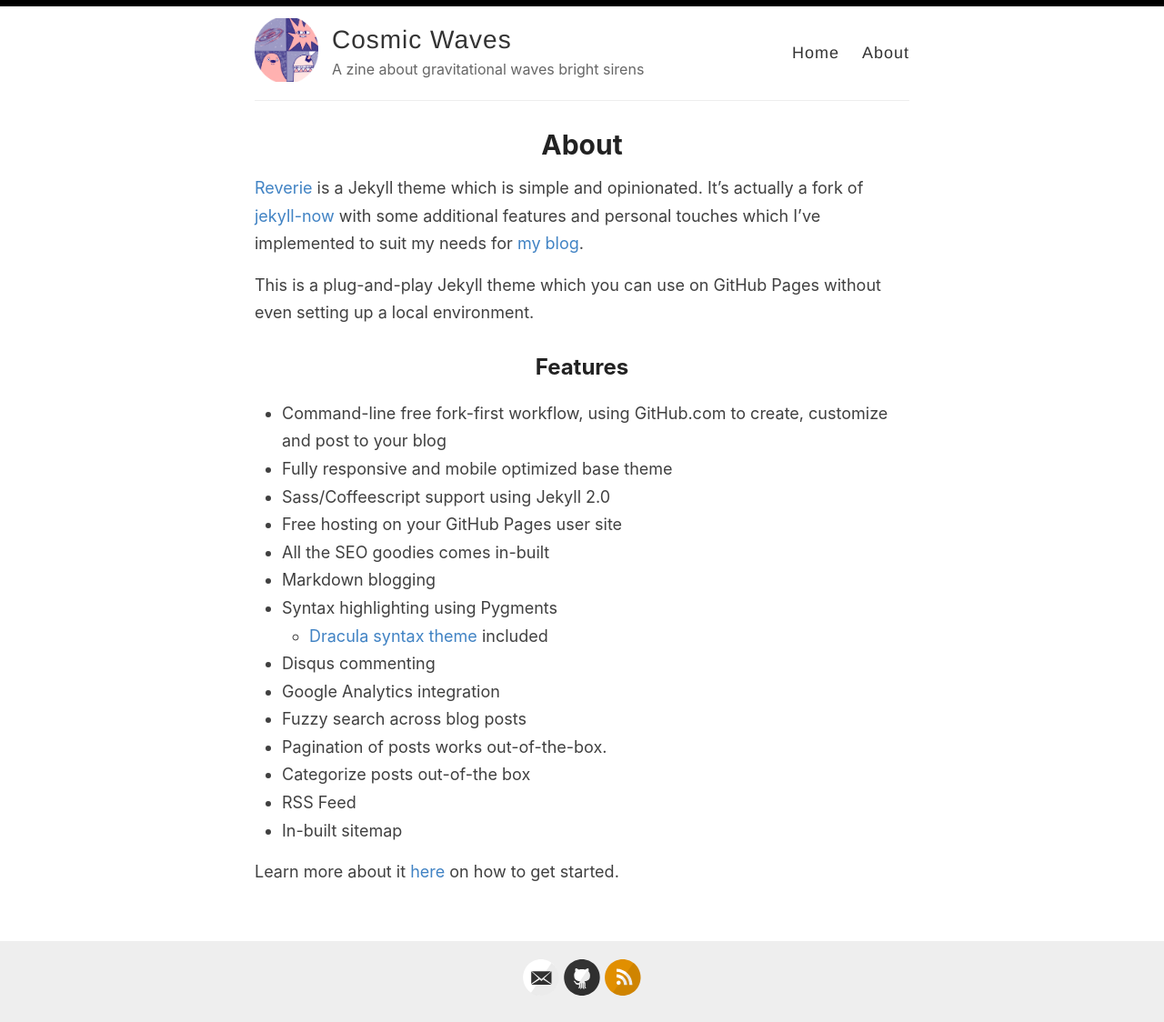
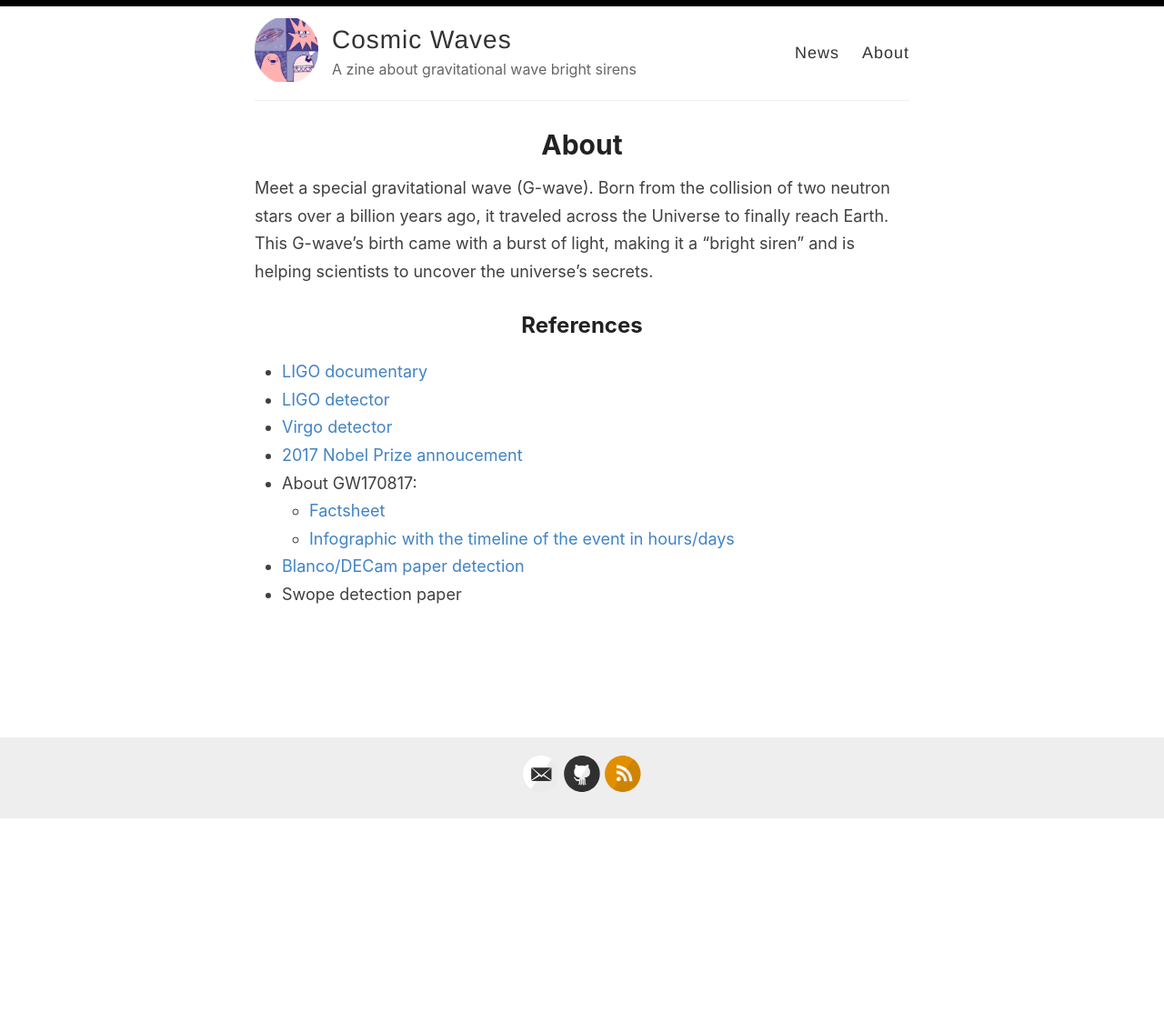
Before and after one commit to MariaElidaiana/cosmic-waves, a Jekyll site: the page built from _pages/about.md, in a window 1280 px wide. Shown: the whole page at 91% size. Built offline with Jekyll 4.4.1, drawn with Linux system fonts in a browser that asks for light colours; after the commit the page ends 901 px from its top, so only the background shows below that.

Commit message:
update pages

```diff
--- a/_config.yml
+++ b/_config.yml
@@ -9,7 +9,7 @@ name: Cosmic Waves
 author: Maria Pereira
 
 # Short bio or description (displayed in the header)
-description: A zine about gravitational waves bright sirens
+description: A zine about gravitational wave bright sirens
 
 # URL of your avatar or profile pic (you could use your GitHub profile pic)
 avatar: /images/cosmicwaves.png
--- a/_layouts/default.html
+++ b/_layouts/default.html
@@ -28,7 +28,7 @@
             </div>
 
             <nav>
-              <a href="{{ site.baseurl }}/">Home</a>
+              <a href="{{ site.baseurl }}/">News</a>
               <!-- <a href="{{ site.baseurl }}/getting-started">Getting Started</a> -->
               <!-- <a href="{{ site.baseurl }}/search">Search</a> -->
               <a href="{{ site.baseurl }}/about">About</a>
--- a/_pages/about.md
+++ b/_pages/about.md
@@ -4,26 +4,17 @@ title: About
 permalink: /about/
 ---
 
-[Reverie](https://github.com/amitmerchant1990/reverie) is a Jekyll theme which is simple and opinionated. It's actually a fork of [jekyll-now](https://github.com/barryclark/jekyll-now) with some additional features and personal touches which I've implemented to suit my needs for [my blog](https://www.amitmerchant.com).
+Meet a special gravitational wave (G-wave). Born from the collision of two neutron stars over a billion years ago, it traveled across the Universe to finally reach Earth. This G-wave's birth came with a burst of light, making it a "bright siren" and is helping scientists to uncover the universe's secrets.
 
-This is a plug-and-play Jekyll theme which you can use on GitHub Pages without even setting up a local environment.
 
-## Features
+## References
 
-- Command-line free fork-first workflow, using GitHub.com to create, customize and post to your blog
-- Fully responsive and mobile optimized base theme
-- Sass/Coffeescript support using Jekyll 2.0
-- Free hosting on your GitHub Pages user site
-- All the SEO goodies comes in-built
-- Markdown blogging
-- Syntax highlighting using Pygments
-    - [Dracula syntax theme](https://draculatheme.com/) included
-- Disqus commenting
-- Google Analytics integration
-- Fuzzy search across blog posts
-- Pagination of posts works out-of-the-box.
-- Categorize posts out-of-the box
-- RSS Feed
-- In-built sitemap
-
-Learn more about it [here](https://github.com/amitmerchant1990/reverie) on how to get started.
+- [LIGO documentary](https://www.ligo.caltech.edu/video/ligo-documentary)
+- [LIGO detector](https://www.ligo.caltech.edu/page/what-is-ligo)
+- [Virgo detector](https://www.virgo-gw.eu/science/detector/)
+- [2017 Nobel Prize annoucement](https://www.nobelprize.org/prizes/physics/2017/press-release/)
+- About GW170817:
+    - [Factsheet](https://www.ligo.org/detections/GW170817/images-GW170817/GW170817_Factsheet.pdf)
+    - [Infographic with the timeline of the event in hours/days](https://www.ligo.org/detections/GW170817/images-GW170817/infographic_GW170817.pdf)
+- [Blanco/DECam paper detection](https://arxiv.org/pdf/1710.05459)
+- Swope detection paper
```
Also changed, not shown: _posts/2024-07-19-zine-pre-release.md (deleted, +0 -8 lines), _posts/2024-7-1-zine-pre-release.md (+2 -2 lines).
